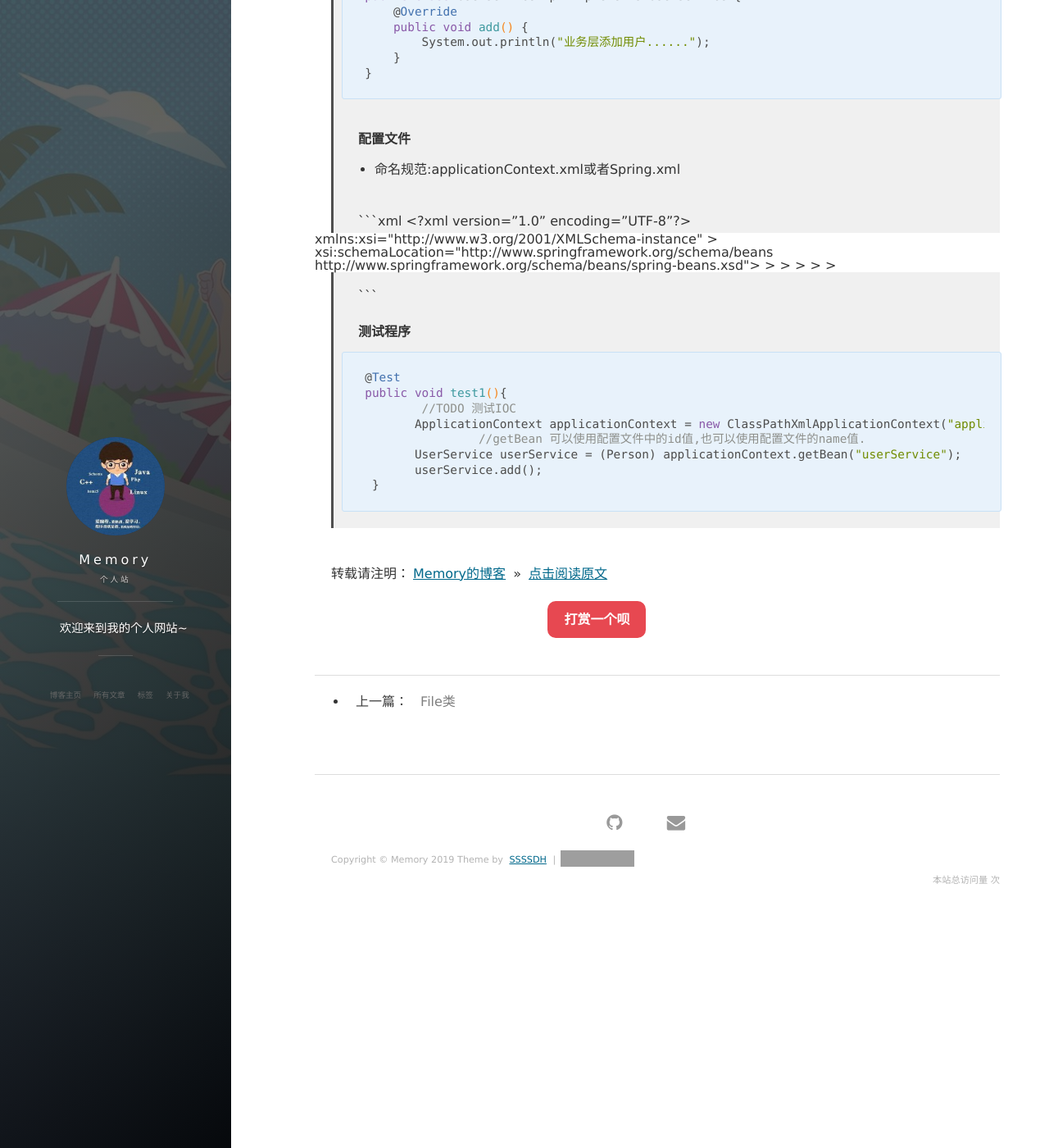
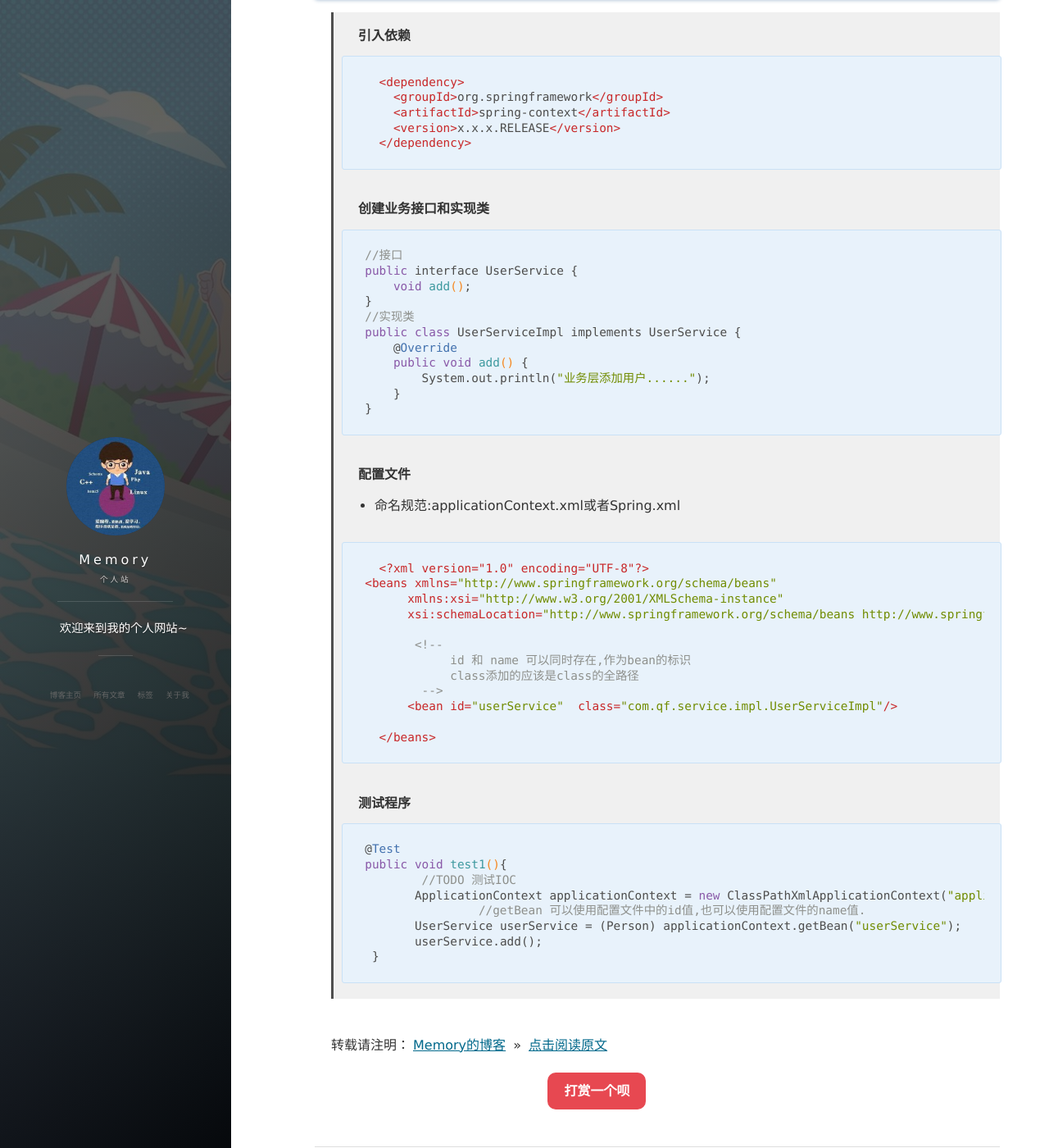
Before and after one commit to dhshenc/dhshenc.github.io, a Jekyll site: the page built from _posts/Spring/2019-11-03-Spring基础.md, in a window 1280 px wide and 1400 px high, scrolled down 2164 px. Shown: the whole window at 82% size. Built offline with Jekyll 4.4.1, drawn with Linux system fonts in a browser that asks for light colours; nearby versions of some CDN libraries; comment, search, counter and statistics services are not loaded; some of the changed lines change nothing that is shown; grey boxes are pictures that could not be loaded.

Commit message:
修改spring基础文章

````diff
--- a/_posts/Spring/2019-11-03-Spring基础.md
+++ b/_posts/Spring/2019-11-03-Spring基础.md
@@ -24,7 +24,7 @@
 > * Spring框架包含的功能大约由20个模块组成。这些模块按组可分为核心容器、数据访问/集成，Web，AOP(面向切面编程)、设备、消息和测试
 > * Spring组成图
 
-> ![Spring](../images/../../images/Spring/002.png)
+> ![Spring](/images/Spring/002.png)
 
 > **核心模块**
 >   - spring-core：依赖注入IoC与DI的最基本实现
@@ -85,7 +85,7 @@
 
 >```xml
 >   <?xml version="1.0" encoding="UTF-8"?>
-<beans xmlns="http://www.springframework.org/schema/beans"
+> <beans xmlns="http://www.springframework.org/schema/beans"
 >       xmlns:xsi="http://www.w3.org/2001/XMLSchema-instance"
 >       xsi:schemaLocation="http://www.springframework.org/schema/beans http://www.springframework.org/schema/beans/spring-beans.xsd">
 >
@@ -113,4 +113,4 @@
 
 <br>
 
-转载请注明：[Memory的博客](https://www.shendonghai.com) » [点击阅读原文]()
+转载请注明：[Memory的博客](https://www.shendonghai.com) » [点击阅读原文](http://www.shendonghai.com/2019/11/Spring%E5%9F%BA%E7%A1%80/)
````
